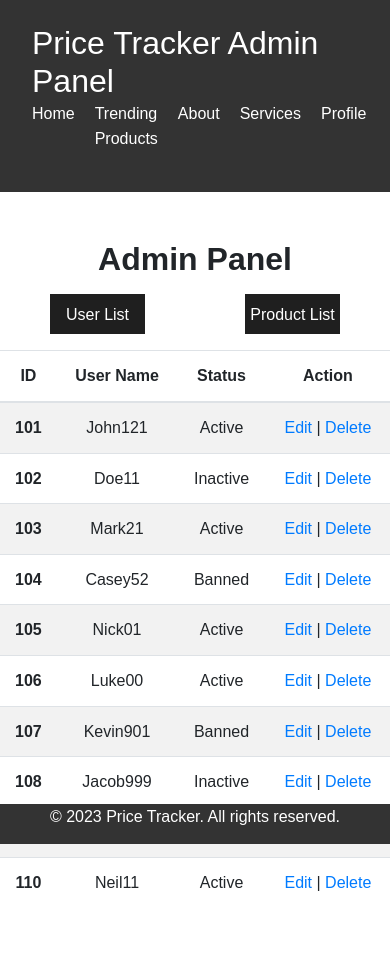
After one commit to asifbhuiyann/Price-Tracker-for-IT-Products, a PHP site: page /admin.html in a window 390 px wide. The commit adds this page. Run offline with PHP 8.4, Linux system fonts and the light colour scheme.

Commit message:
Added some final touch and made the pages responsive

```diff
--- a/about.html
+++ b/about.html
@@ -6,6 +6,7 @@
     <meta name="viewport" content="width=device-width, initial-scale=1.0">
     <title>About Us</title>
     <link rel="stylesheet" href="about.css">
+    <link rel="stylesheet" href="/Portfolio/Portfolio/Css/portfoliodesktop.css" media="screen and (min-width: 992px)">
 </head>
 
 <body>
--- /dev/null
+++ b/admin.css
@@ -0,0 +1,92 @@
+/* Reset default margins and paddings */
+* {
+    margin: 0;
+    padding: 0
+}
+
+body,h1,h2,h3,p {
+    margin: 0;
+    padding: 0;
+}
+
+body {
+    font-family: Arial, sans-serif;
+    line-height: 1.6;
+
+}
+
+header {
+    background-color: #333;
+    color: #fff;
+    padding: 1rem;
+}
+
+.navbar {
+    display: flex;
+    justify-content: space-between;
+    align-items: center;
+}
+
+.navbar ul {
+    list-style: none;
+    display: flex;
+}
+
+.navbar ul li {
+    margin-right: 20px;
+}
+
+.navbar a {
+    text-decoration: none;
+    color: #fff;
+}
+.navbar a:hover {
+    color: #ff9800;
+}
+
+.hero {
+
+    padding: 3rem 0;
+    text-align: center;
+}
+
+.hero h2 {
+    margin-bottom: 1rem;
+    font-weight: bold;
+}
+
+.d-flex{
+    margin-top: 0.25em;
+    align-content: center;
+}
+
+.btn1 {
+    height: 40px;
+    width: 150px;
+    margin: 0px 50px;
+    border: none;
+    background-color: #1f1f1f;
+    color: #fff;
+    font-weight:400;
+    font-size: 16px
+}
+
+.btn1:hover {
+    color:#ff9800;
+}
+
+.table-striped{
+    margin-top: 1em;
+}
+
+footer {
+    background-color: #333;
+    color: #fff;
+    text-align: center;
+    padding: 0%;
+    position: fixed;
+    bottom: 0;
+    width: 100%;
+    height: 40px;
+    margin-top: 10px;
+}
--- /dev/null
+++ b/admin.html
@@ -0,0 +1,133 @@
+<!DOCTYPE html>
+<html lang="en">
+
+<head>
+    <meta charset="UTF-8">
+    <meta name="viewport" content="width=device-width, initial-scale=1.0">
+    <link rel="stylesheet" href="https://cdnjs.cloudflare.com/ajax/libs/font-awesome/4.7.0/css/font-awesome.min.css">
+    <link rel="stylesheet" href="https://cdnjs.cloudflare.com/ajax/libs/font-awesome/6.0.0-beta3/css/all.min.css">
+    <link rel="stylesheet" href="https://cdn.jsdelivr.net/npm/bootstrap@4.3.1/dist/css/bootstrap.min.css" integrity="sha384-ggOyR0iXCbMQv3Xipma34MD+dH/1fQ784/j6cY/iJTQUOhcWr7x9JvoRxT2MZw1T" crossorigin="anonymous">
+    <link rel="stylesheet" href="admin.css">
+    <link rel="stylesheet" href="/Portfolio/Portfolio/Css/portfoliodesktop.css" media="screen and (min-width: 992px)">
+    <title>Admin Panel</title>
+</head>
+
+<body>
+    <header>
+        <nav class="navbar">
+            <h2>Price Tracker Admin Panel</h2>
+            <ul>
+                <li><a href="homepage.html">Home</a></li>
+                <li><a href="trending_products.html" target="_blank">Trending Products</a></li>
+                <li><a href="about.html">About</a></li>
+                <li><a href="service.html">Services</a></li>
+
+                <li><a href="user_profile.html">Profile</a></li>
+            </ul>
+        </nav>
+    </header>
+
+    <section class="hero">
+        <h2>Admin Panel</h2>
+        <div class="d-flex mt-2 justify-content-center">
+            <button class="btn1 btn-dark">User List</button>
+            <button class="btn1 btn-dark">Product List</button>
+
+        </div>
+
+        <table class="table table-striped">
+            <thead>
+              <tr>
+                <th scope="col">ID</th>
+                <th scope="col">User Name</th>
+                <th scope="col">Status</th>
+                <th scope="col">Action</th>
+              </tr>
+            </thead>
+            <tbody>
+              <tr>
+                <th scope="row">101</th>
+                <td>John121</td>
+                <td>Active</td>
+                <td><a href="#">Edit</a>&nbsp|&nbsp<a href="#">Delete</a></td>
+              </tr>
+
+              <tr>
+                <th scope="row">102</th>
+                <td>Doe11</td>
+                <td>Inactive</td>
+                <td><a href="#">Edit</a>&nbsp|&nbsp<a href="#">Delete</a></td>
+              </tr>
+
+              <tr>
+                <th scope="row">103</th>
+                <td>Mark21</td>
+                <td>Active</td>
+                <td><a href="#">Edit</a>&nbsp|&nbsp<a href="#">Delete</a></td>
+              </tr>
+
+              <tr>
+                <th scope="row">104</th>
+                <td>Casey52</td>
+                <td>Banned</td>
+                <td><a href="#">Edit</a>&nbsp|&nbsp<a href="#">Delete</a></td>
+              </tr>
+
+              <tr>
+                <th scope="row">105</th>
+                <td>Nick01</td>
+                <td>Active</td>
+                <td><a href="#">Edit</a>&nbsp|&nbsp<a href="#">Delete</a></td>
+              </tr>
+
+              <tr>
+                <th scope="row">106</th>
+                <td>Luke00</td>
+                <td>Active</td>
+                <td><a href="#">Edit</a>&nbsp|&nbsp<a href="#">Delete</a></td>
+              </tr>
+
+              <tr>
+                <th scope="row">107</th>
+                <td>Kevin901</td>
+                <td>Banned</td>
+                <td><a href="#">Edit</a>&nbsp|&nbsp<a href="#">Delete</a></td>
+              </tr>
+
+              <tr>
+                <th scope="row">108</th>
+                <td>Jacob999</td>
+                <td>Inactive</td>
+                <td><a href="#">Edit</a>&nbsp|&nbsp<a href="#">Delete</a></td>
+              </tr>
+
+              <tr>
+                <th scope="row">109</th>
+                <td>Layla52</td>
+                <td>Banned</td>
+                <td><a href="#">Edit</a>&nbsp|&nbsp<a href="#">Delete</a></td>
+              </tr>
+
+              <tr>
+                <th scope="row">110</th>
+                <td>Neil11</td>
+                <td>Active</td>
+                <td><a href="#">Edit</a>&nbsp|&nbsp<a href="#">Delete</a></td>
+              </tr>
+
+            </tbody>
+          </table>
+
+    </section>
+
+    <footer>
+        <p>&copy; 2023 Price Tracker. All rights reserved.</p>
+    </footer>
+
+
+        </div>
+    </div>
+
+</body>
+
+</html>
--- a/forgot_password.html
+++ b/forgot_password.html
@@ -3,7 +3,8 @@
 <head>
     <meta charset="UTF-8">
     <meta name="viewport" content="width=device-width, initial-scale=1.0">
-    <link rel="stylesheet" href="forgot_password.css"> <!-- You can link your stylesheet here -->
+    <link rel="stylesheet" href="forgot_password.css">
+    <link rel="stylesheet" href="/Portfolio/Portfolio/Css/portfoliodesktop.css" media="screen and (min-width: 992px)">
     <title>Password Reset</title>
 </head>
 <body>
--- a/login.css
+++ b/login.css
@@ -60,7 +60,7 @@ header {
 .form-section{
     padding-right: 20px;
     padding-left: 20px;
-    background-color: #f0f0f0;
+    background-color: #dddddd6f;
     border-radius: 10px;
     box-shadow: 0px 0px 10px rgba(0, 0, 0, 0.1);
     margin-bottom: 300px;
--- a/login.html
+++ b/login.html
@@ -5,6 +5,7 @@
     <meta name="viewport" content="width=device-width, initial-scale=1.0">
     <title>Login</title>
     <link rel="stylesheet" href="login.css">
+    <link rel="stylesheet" href="/Portfolio/Portfolio/Css/portfoliodesktop.css" media="screen and (min-width: 992px)">
 </head>
 <body>
 
@@ -26,7 +27,7 @@
             <p>Track Prices of All The IT Products By Creating Account. .</p>
         </div><br> -->
         <div class="form-section">
-            <h2>Sign In</h2>
+            <h2>Log In</h2>
             <form action="#">
                 <div class="form-group">
                     <label for="email">Email:</label><br><br>
--- a/service.html
+++ b/service.html
@@ -6,6 +6,7 @@
     <meta name="viewport" content="width=device-width, initial-scale=1.0">
     <title>Services</title>
     <link rel="stylesheet" href="service.css">
+    <link rel="stylesheet" href="/Portfolio/Portfolio/Css/portfoliodesktop.css" media="screen and (min-width: 992px)">
 </head>
 
 <body>
--- a/signup.html
+++ b/signup.html
@@ -6,7 +6,7 @@
     <meta name="viewport" content="width=device-width, initial-scale=1.0">
     <title>Sign Up</title>
     <link rel="stylesheet" href="signup.css">
-    <!-- <link rel="stylesheet" href="login.css"> -->
+    <link rel="stylesheet" href="/Portfolio/Portfolio/Css/portfoliodesktop.css" media="screen and (min-width: 992px)">
 </head>
 
 <body>
--- a/trending_products.html
+++ b/trending_products.html
@@ -6,6 +6,7 @@
     <meta name="viewport" content="width=device-width, initial-scale=1.0">
     <link rel="stylesheet" href="https://cdnjs.cloudflare.com/ajax/libs/font-awesome/6.0.0-beta3/css/all.min.css">
     <link rel="stylesheet" href="trending_products.css">
+    <link rel="stylesheet" href="/Portfolio/Portfolio/Css/portfoliodesktop.css" media="screen and (min-width: 992px)">
     <title>Trending Products</title>
 </head>
 
--- a/welcome.html
+++ b/welcome.html
@@ -5,6 +5,7 @@
     <meta charset="UTF-8">
     <meta name="viewport" content="width=device-width, initial-scale=1.0">
     <link rel="stylesheet" href="welcome.css">
+    <link rel="stylesheet" href="/Portfolio/Portfolio/Css/portfoliodesktop.css" media="screen and (min-width: 992px)">
     <title>Welcome to Our Website</title>
 </head>
 
```
Also changed, not shown: changepassword.css (added, +46 -0 lines), changepassword.html (added, +61 -0 lines), homepage.html (+51 -2 lines), user_profile.css (added, +133 -0 lines), user_profile.html (added, +81 -0 lines), picofme.png (added).
